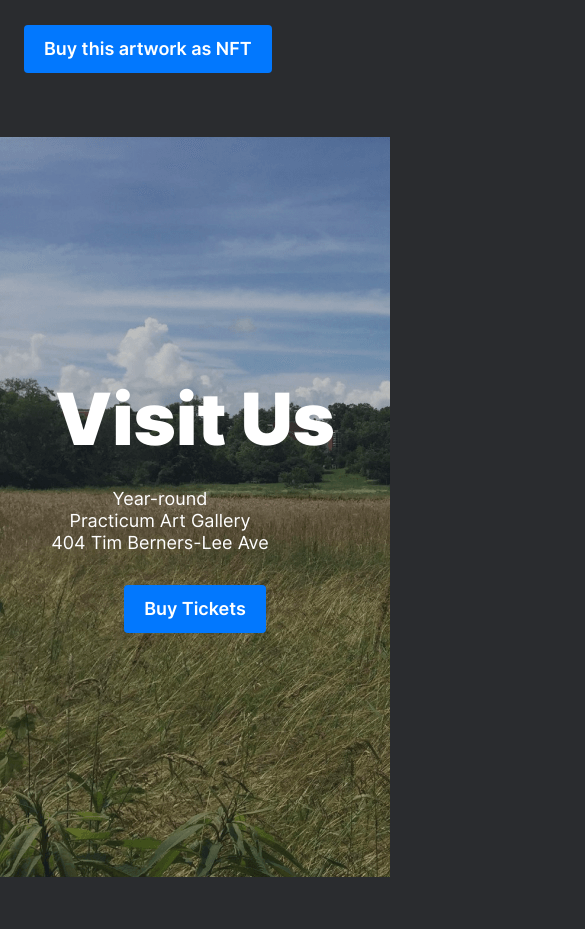
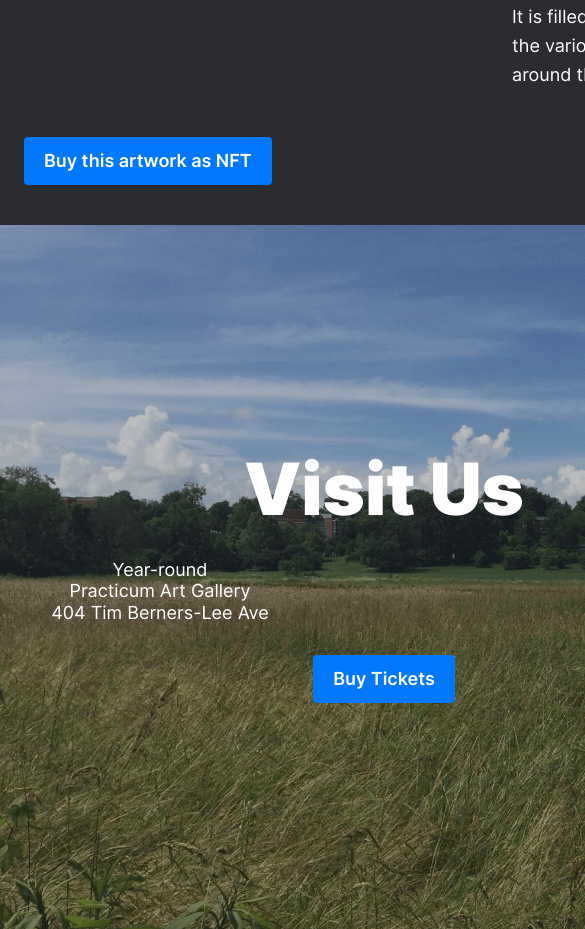
Before and after one commit to MarianaMehedyniuk/web_project_3, a plain HTML site: page pages/index.html in a window 390 px wide. Shown: the part 5442-6371 px from the top of the page, 585 px wide, since content can reach past the window. Drawn offline with Linux system fonts and the light colour scheme; files whose address does not match are found by name.

Commit message:
trying to fix fixed width

```diff
--- a/blocks/cover/cover.css
+++ b/blocks/cover/cover.css
@@ -6,8 +6,8 @@
   text-align: center;
   background-image: url(../../images/footer/footer-image.png);
   background-repeat: no-repeat;
-  height: 740px;
-  width: 1184px;
+  width: 990px;
+  height: 704px;
   position: relative;
   z-index: 0;
   margin: 92px auto 0;
@@ -34,15 +34,13 @@
 @media screen and (max-width: 768px) {
   .cover {
     margin: 40px auto 0;
-    min-height: 746px;
-    object-fit: cover;
+    width: 768px;
   }
 }
 
-@media screen and (max-width: 495px) {
+@media screen and (max-width: 320px) {
   .cover {
-    max-width: 100%;
-    min-height: 254px;
     margin: 64px auto 0;
+    width: 320px;
   }
 }
--- a/blocks/places/places.css
+++ b/blocks/places/places.css
@@ -1,5 +1,5 @@
 .places {
-  width: 984px;
+  width: 940px;
   margin: 0 auto;
   padding: 0;
 }
```
